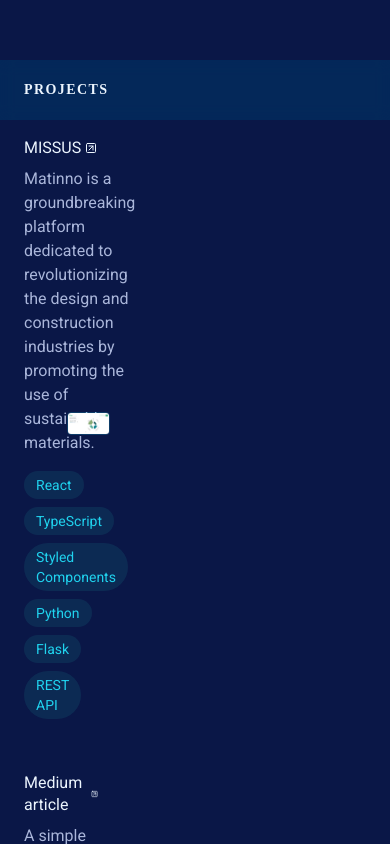
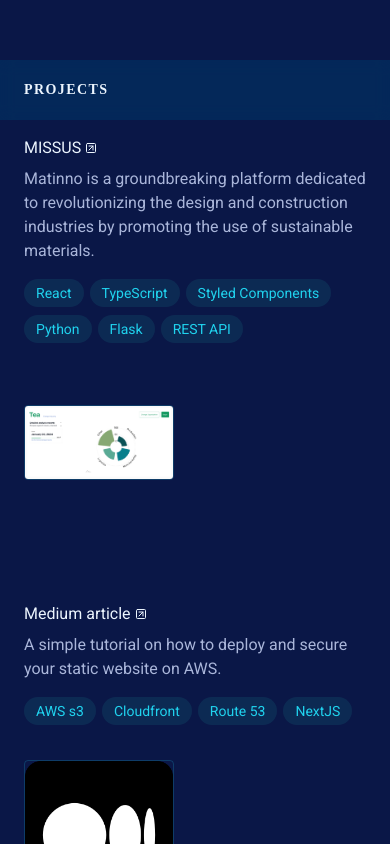
Before and after one commit to Adrianaito/portfolio-2024, a Next.js app: page / in a window 390 px wide. Shown: the part 2940-3784 px from the top of the page. Built offline with nearby package versions, Linux system fonts and the light colour scheme; a web font is replaced by a local one.

Commit message:
fix mobile style

```diff
--- a/src/app/_components/ProjectCard.tsx
+++ b/src/app/_components/ProjectCard.tsx
@@ -11,7 +11,7 @@
 export default function ProjectCard({ project }: { project: Project }) {
   return (
     <>
-      <Card.Root className="grid-cols-8">
+      <Card.Root className="sm:grid-cols-8 grid-cols-1 grid-rows-2 sm:grid-rows-1">
         <Card.TechStackContentContainer className="sm:col-span-6">
           <Card.Content subtitle="" title={project.name} link={project.link}>
             {project.description.map((desc, index) => (
```
